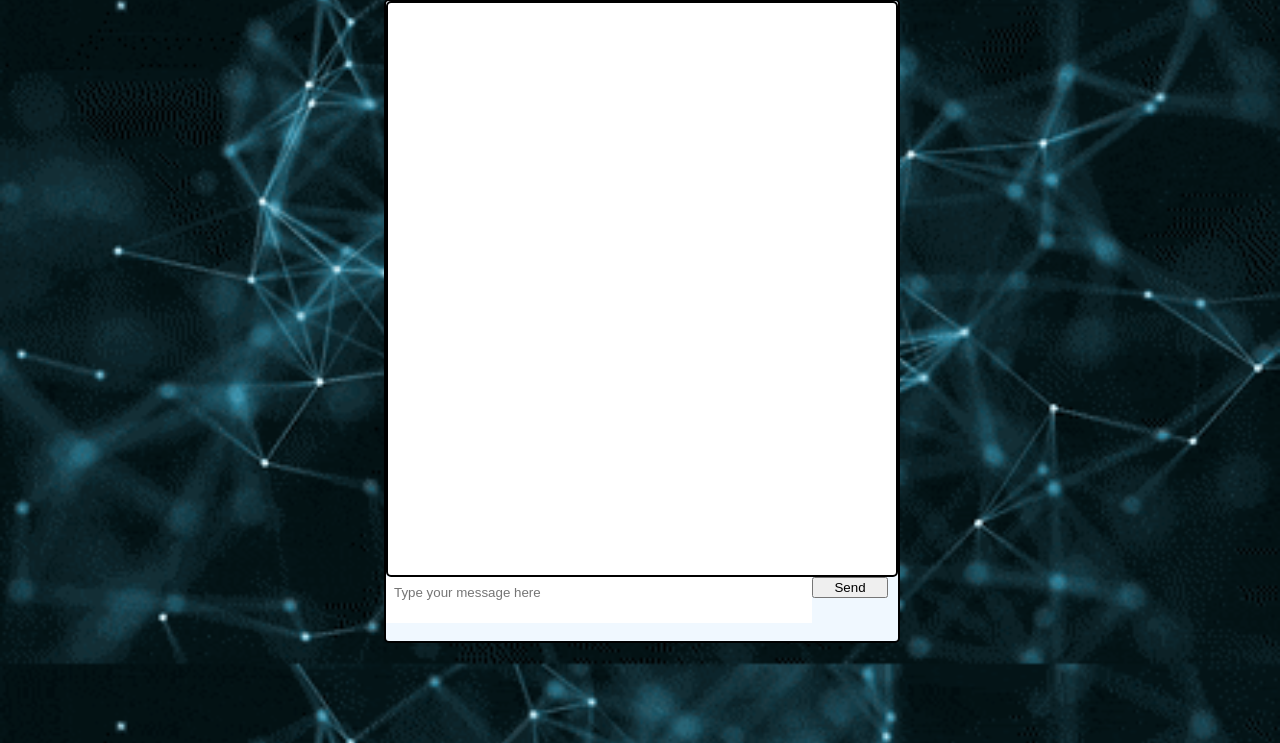
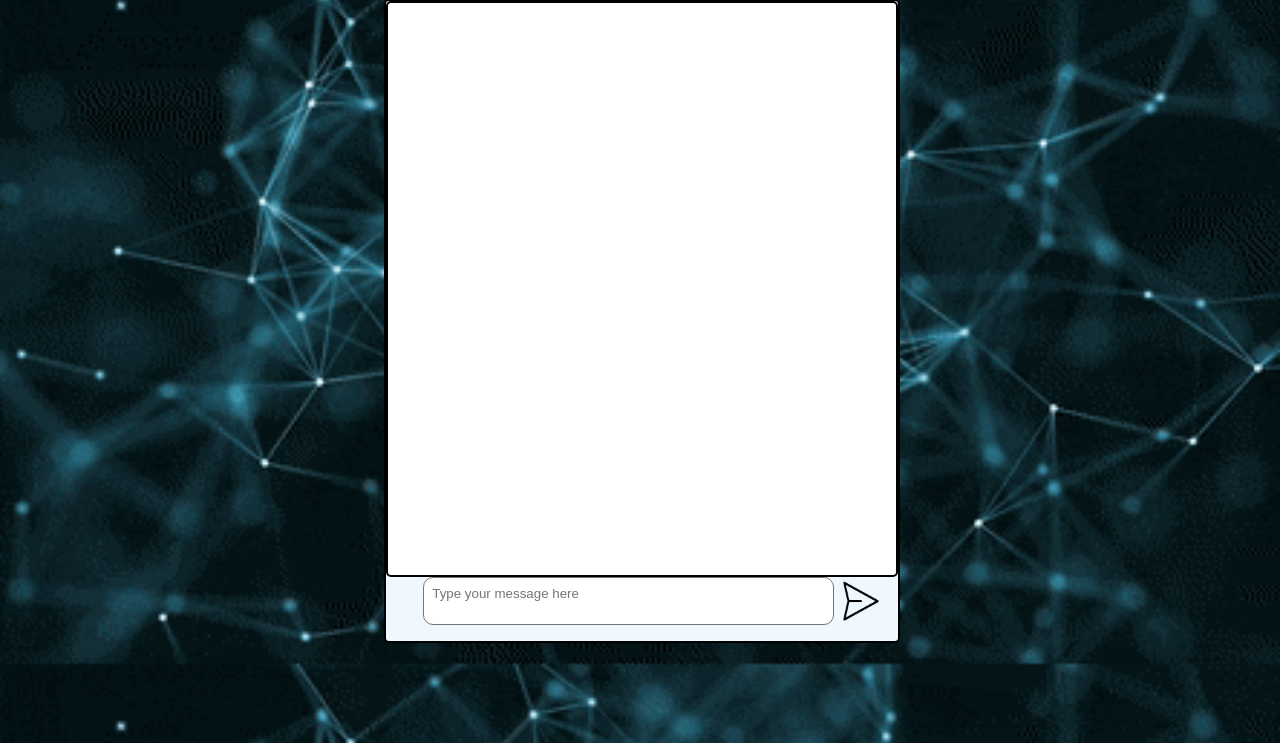
Before and after one commit to Iliaromanov/Resume-Chatbot-WebApp, a Flask app: page / in a window 1280 px wide. Shown: the part 57-800 px from the top of the page. Run offline with Flask 2, Linux system fonts and the light colour scheme.

Commit message:
added send button and textarea styling

```diff
--- a/static/chat.js
+++ b/static/chat.js
@@ -115,6 +115,7 @@ function showChatbotResponse() {
         whoopsTag.innerHTML = "Whoops something went wrong. Please try again."
         responseMsgDiv.appendChild(whoopsTag)
         scrollDown()
+
         console.log(e)
     })/**/
 
--- a/static/chatStyle.css
+++ b/static/chatStyle.css
@@ -31,24 +31,36 @@ body {
 }
 #messageForm {
     display: flex;
-    align-items: flex-start;
+    justify-content: center;
+    padding-left: 4%;
 }
 #userInputBox {
     width:80%;
     height: 100%;
     padding: 0.5rem;
-    border: 0;
-    box-shadow: none;
+    border-radius:10px 10px 10px 10px;
     resize: none;
     outline: none;
     overflow-y: auto;
     font-family: Arial;
 }
 #sendButton {
-    width: 15%;
-    height: 20%;
+    display:flex;
+    align-items:center;
+    margin-left:1%;
 }
-
+#sendButton img {
+    width: 90%;
+    height: 40px;
+    margin-left:5%
+}
+#sendButton:hover {
+    border-radius: 10px 10px 10px 10px;
+    background-color: #445ee2;
+}
+#sendButton img:hover {
+    filter: invert(100%);
+}
 .user_sent_msg {
     float: right;
     padding-left: 10px;
--- a/templates/index.html
+++ b/templates/index.html
@@ -12,10 +12,15 @@
         <div id="input_window">
             <form id="messageForm" onsubmit="showChatbotResponse()" autocomplete="off">
                 <textarea id="userInputBox" type="text" placeholder="Type your message here"></textarea>
+                <div id="sendButton" type="button" onclick="showChatbotResponse()">
+                    <img src="/static/images/send.png" alt="Send">
+                </div>
                 <!--
                 <input id="userInputBox" type="text" placeholder="Type your message here">
                 -->
+                <!--
                 <input id="sendButton" type="button" value="Send" onclick="showChatbotResponse()">
+                -->
             </form>
 
         </div>
```
Also changed, not shown: static/images/send.png (added).
